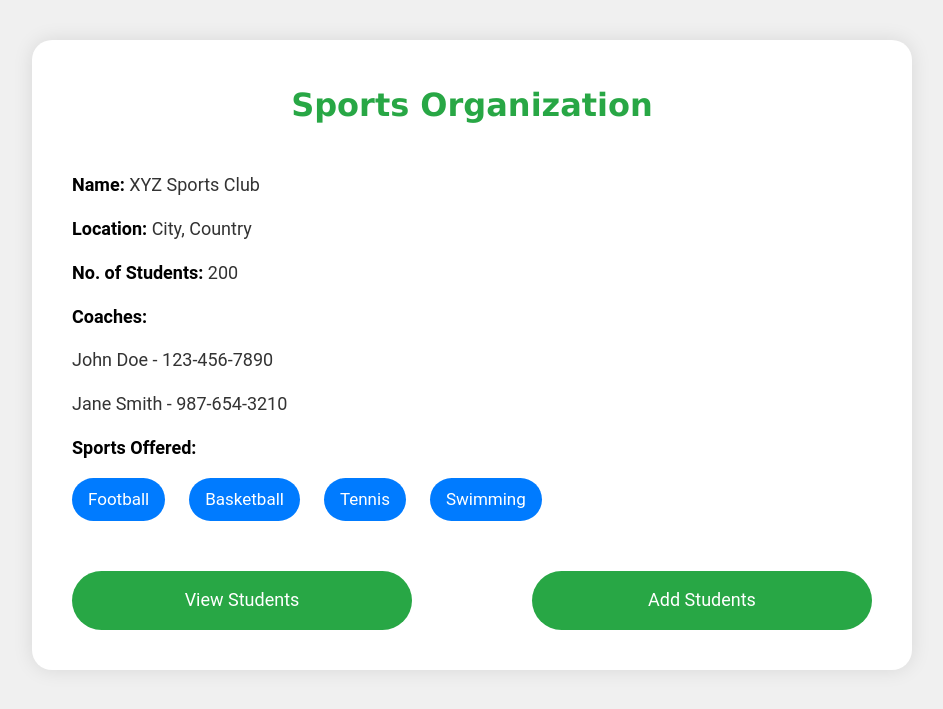
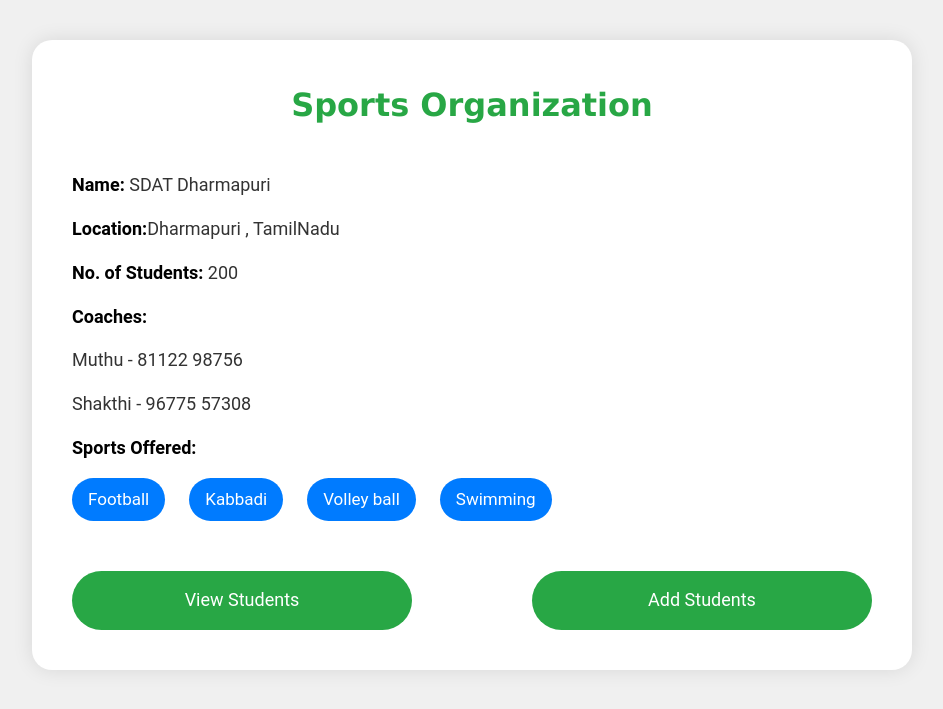
Before and after one commit to EzhilDhiraviya/codher, a Flask app: page /centers in a window 1280 px wide. Shown: the top 709 px of the page, without its empty margins (168-1111 px from the left). Run offline with Flask 3, Linux system fonts and the light colour scheme; some web fonts are replaced.

Commit message:
cent.html update

```diff
--- a/templates/centers.html
+++ b/templates/centers.html
@@ -14,20 +14,20 @@
 <div class="container">
     <h1>Sports Organization</h1>
     <div class="info">
-        <p><span class="label">Name:</span> XYZ Sports Club</p>
-        <p><span class="label">Location:</span> City, Country</p>
+        <p><span class="label">Name:</span> SDAT Dharmapuri</p>
+        <p><span class="label">Location:</span>Dharmapuri , TamilNadu</p>
         <p><span class="label">No. of Students:</span> 200</p>
     </div>
     <div class="coaches">
         <p><span class="label">Coaches:</span></p>
-        <p>John Doe - 123-456-7890</p>
-        <p>Jane Smith - 987-654-3210</p>
+        <p>Muthu - 81122 98756</p>
+        <p>Shakthi - 96775 57308</p>
     </div>
     <div class="sports">
         <p><span class="label">Sports Offered:</span></p>
         <a href="#football">Football</a>
-        <a href="#basketball">Basketball</a>
-        <a href="#tennis">Tennis</a>
+        <a href="#basketball">Kabbadi</a>
+        <a href="#tennis">Volley ball</a>
         <a href="#swimming">Swimming</a>
         <!-- Add more sports links here -->
     </div>
```
